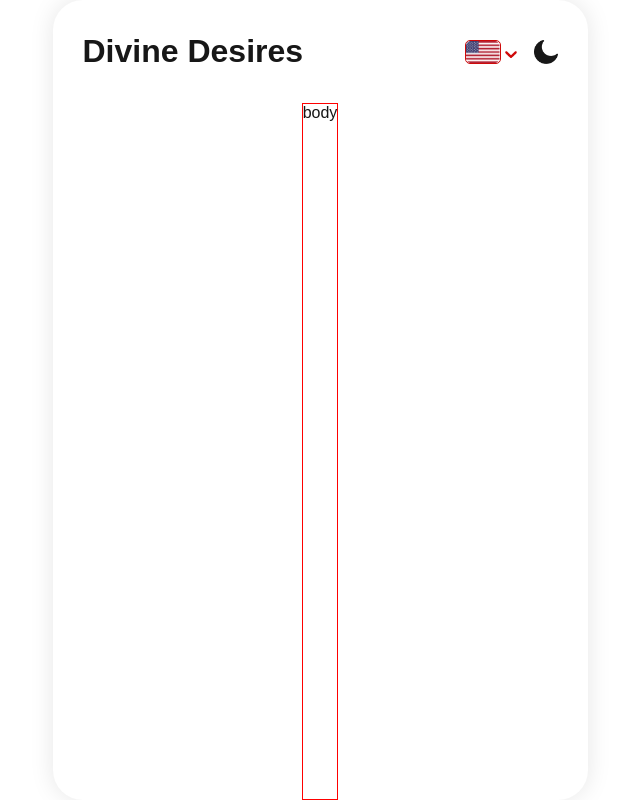
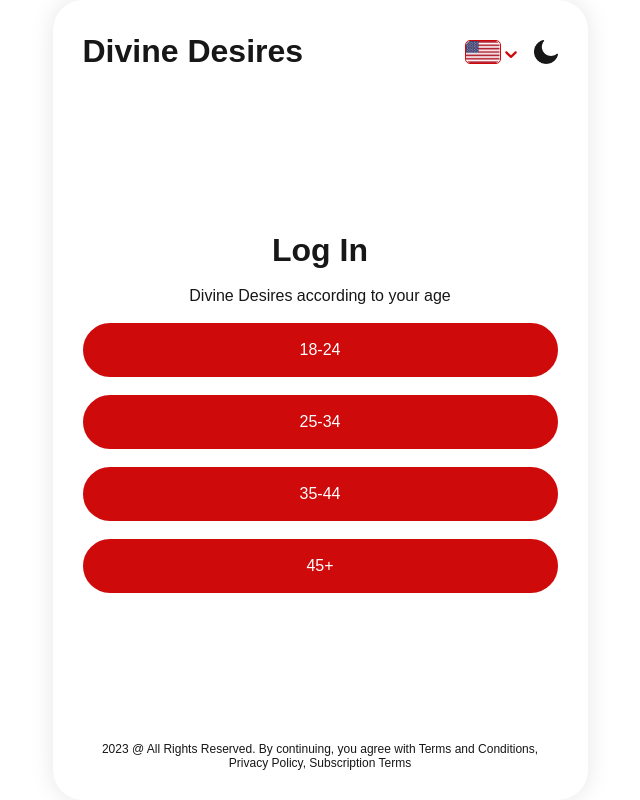
Before and after one commit to lx-DaryaLiashchynskaya/divinedesires, a React (Create React App) app: page / in a window 1280 px wide. Shown: the whole page, without its empty margins (320-960 px from the left). Built offline with nearby package versions, Linux system fonts and the light colour scheme; a web font is replaced by a local one.

Commit message:
add onboarding body

```diff
--- a/src/App.scss
+++ b/src/App.scss
@@ -25,8 +25,7 @@
   height: 100%;
   display: flex;
   flex-direction: column;
-  justify-content: center;
-  align-items: center;
+  justify-content: space-between;
   width: 535px;
   margin:auto;
   padding: 0 $app-container-side-padding;
@@ -42,7 +41,9 @@
   }
 }
 
-.bodyContainer{
-  border: 1px solid red;
-  flex-grow: 1;
+.ageCheckFooter{
+  font-size: map.get($font-sizes, "footer");
+  text-align: center;
+  display: flex;
+  justify-content: flex-end;
 }
--- a/src/App.tsx
+++ b/src/App.tsx
@@ -3,16 +3,20 @@ import {Header} from "./components/Header/Header";
 import {useState} from "react";
 import { ThemeContext } from './context/themeContext';
 import {getDefaultTheme} from "./utils/theme.utils";
+import {OnBoardingAgeCheck} from "./components/OnBoardingAgeCheck/OnBoardingAgeCheck";
+import {useTranslation} from "react-i18next";
 
 function App() {
     const [theme, setTheme] = useState(getDefaultTheme);
+    const { t } = useTranslation('onboarding');
 
   return (
       <ThemeContext.Provider value={{ theme, setTheme }}>
               <div className={`app ${theme}`}>
                   <div className={`appContainer ${theme}`}>
                       <Header />
-                      <div className={'bodyContainer'}>body</div>
+                      <OnBoardingAgeCheck/>
+                      <div className={'ageCheckFooter'}>{t("ageCheckScreen.footerText")}</div>
                   </div>
               </div>
       </ThemeContext.Provider>
--- a/src/components/Header/Header.scss
+++ b/src/components/Header/Header.scss
@@ -1,4 +1,3 @@
-@use "sass:map";
 @import "./src/styles/sizes";
 @import "./src/styles/fonts";
 @import './src/styles/themeVariables';
--- /dev/null
+++ b/src/components/OnBoardingAgeCheck/OnBoardingAgeCheck.scss
@@ -0,0 +1,34 @@
+@use "sass:map";
+@import "./src/styles/sizes";
+
+.ageCheckContainer {
+  display: flex;
+  flex-direction: column;
+  align-items: center;
+  flex-grow: 1;
+  //margin: 40px 0 30px;
+  margin-bottom: 20px;
+  justify-content: center;
+}
+
+.logIn {
+
+}
+
+.ageCheckInfo{
+  margin: 18px 0 0;
+}
+
+.ageGapContainer{
+  width: 100%;
+}
+
+.ageGapButton{
+  margin: 18px 0 0;
+}
+
+.ageCheckFooter{
+  font-size: map.get($font-sizes, "footer");
+  text-align: center;
+  margin-bottom: 30px;
+}
--- /dev/null
+++ b/src/components/OnBoardingAgeCheck/OnBoardingAgeCheck.tsx
@@ -0,0 +1,21 @@
+import './OnBoardingAgeCheck.scss';
+import {useTranslation} from "react-i18next";
+import {AGE_GAPS} from "../../constants/onBoardingConstants/ageCheck.constants";
+import {Button} from "../lego/Button/Button";
+import {ButtonThemes} from "../../constants/button.constants";
+
+export const OnBoardingAgeCheck =()=>{
+    const { t } = useTranslation('onboarding');
+
+    return <div className={'ageCheckContainer'}>
+        <h4>{t("login")}</h4>
+        <span className={'ageCheckInfo'}>{t("ageCheckScreen.ageCheckInfo")}</span>
+        <div className={'ageGapContainer'}>
+            {AGE_GAPS.map((gap)=>{
+                return <div key={gap} className={'ageGapButton'}>
+                    <Button text={gap} theme={ButtonThemes.DARK} width={100}/>
+                </div>
+            })}
+        </div>
+    </div>
+}
--- a/src/components/lego/Button/Button.scss
+++ b/src/components/lego/Button/Button.scss
@@ -8,7 +8,7 @@
   border: 3px solid $main-red-color;
   font-weight: map.get($font-weights, "text");
   font-size: map.get($font-sizes, "text");
-  padding: 20px 74px;
+  padding: 15px 74px;
   text-align: center;
   cursor: pointer;
 }
--- a/src/components/lego/Button/Button.tsx
+++ b/src/components/lego/Button/Button.tsx
@@ -4,7 +4,7 @@ import './Button.scss';
 interface ButtonProps {
     text:string;
     theme:ButtonThemes;
-    width:number
+    width:number;
 }
 
 export const Button= ({text,theme,width}:ButtonProps)=>{
--- /dev/null
+++ b/src/constants/onBoardingConstants/ageCheck.constants.ts
@@ -0,0 +1,8 @@
+enum AgeGaps {
+    YOUNG='18-24',
+    ADULT='25-34',
+    MATURE='35-44',
+    SENIOR='45+'
+}
+
+export const AGE_GAPS:AgeGaps[]=[AgeGaps.YOUNG,AgeGaps.ADULT,AgeGaps.MATURE,AgeGaps.SENIOR]
--- a/src/styles/sizes.scss
+++ b/src/styles/sizes.scss
@@ -7,6 +7,7 @@ $default-border-radius: 30px;
 $font-sizes: (
         "title": 32px,
         "text": 16px,
+        "footer":12px,
 );
 
 $app-container-side-padding: 30px;
```
